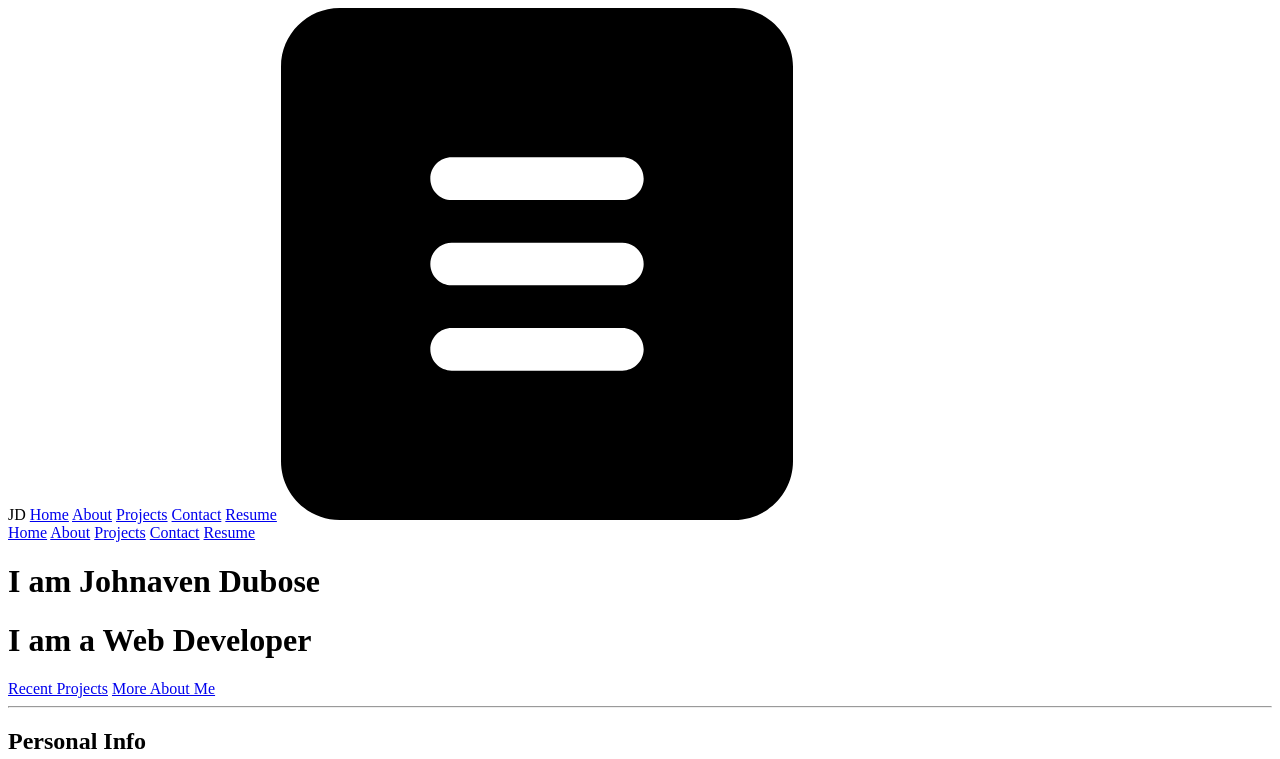
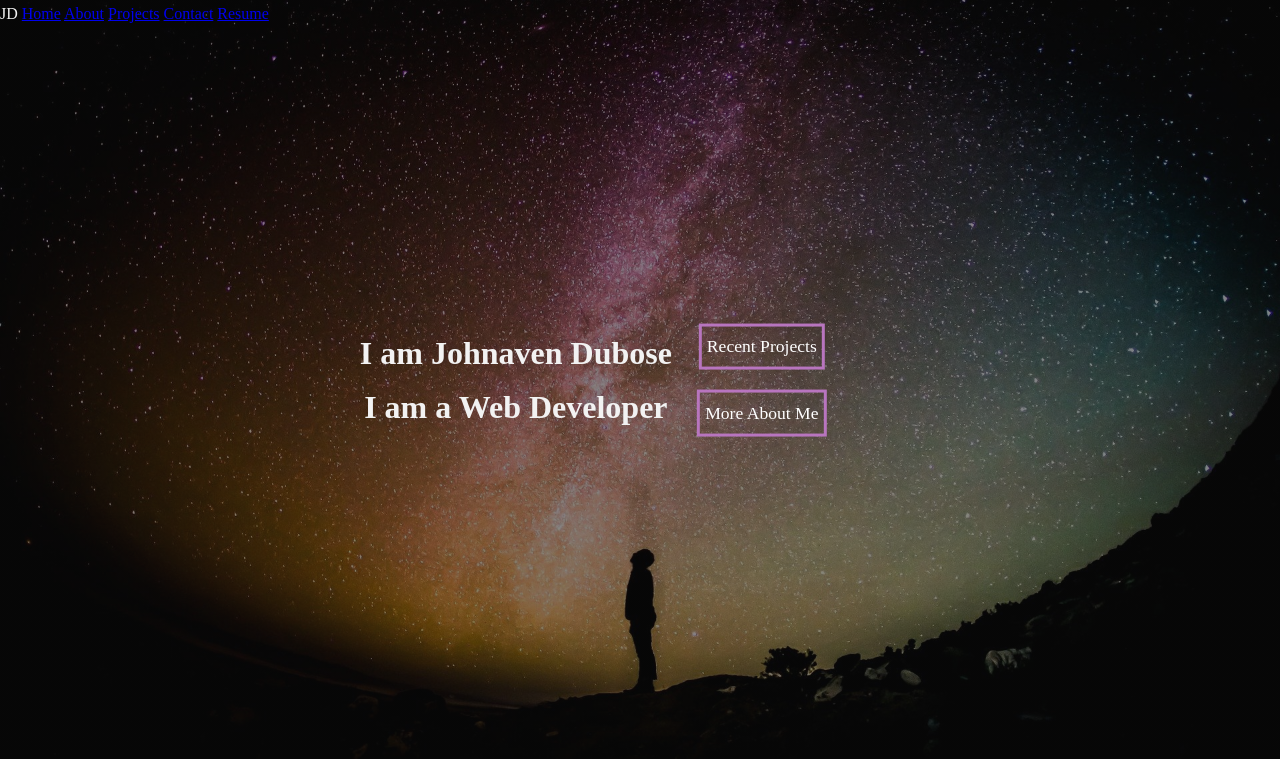
Before and after one commit to Dubosej1/portfolio-site, a website: page index.html in a window 1280 px wide. Shown: the top 759 px of the page. Drawn offline with nearby package versions, Linux system fonts and the light colour scheme; files that its build step writes are made by us from their sources; a web font is replaced by a local one.

Commit message:
Styled header__container and its child elements in CSS

```diff
--- a/index.html
+++ b/index.html
@@ -18,7 +18,7 @@
     <div class="nav">
       <span class="nav__logo">JD</span>
       <span class="nav__links-container">
-        <a class="nav__link link__headerheader" href="#header">Home</a>
+        <a class="nav__link link__header header" href="#header">Home</a>
         <a class="nav__link link__about about" href="#about">About</a>
         <a class="nav__link link__ projects projects" href="#projects">Projects</a>
         <a class="nav__link link__contact contact" href="#contact">Contact</a>
--- a/sass/main.scss
+++ b/sass/main.scss
@@ -0,0 +1,83 @@
+* {
+    margin: 0;
+    padding: 0;
+    box-sizing: border-box;
+}
+
+html {
+    font-size: 62.5%;
+    scroll-behavior: smooth;
+}
+
+body {
+    font-family: "Average", serif;
+    font-weight: 400;
+    font-size: 1.6em;
+    line-height: 1.7;
+    color: #5f5f5f;
+}
+
+#header {
+    width: 100vw;
+    height: 95vh;
+    position: relative;
+
+    background-image: linear-gradient(
+        to right bottom,
+        rgba(13, 13, 13, 0.5),
+        rgba(13, 13, 13, 0.5)
+      ),
+      url("images/bg-milky-way.jpg");
+    background-size: cover;
+    background-position: center;
+    color: #f2f2f2;
+}
+
+.header {
+    &__container {
+         display: flex;
+         justify-content: space-around;
+         align-items: center;
+
+         position: absolute;
+         top: 50%;
+         left: 50%;
+         transform: translate(-60%, -50%);
+    }
+
+    &__title-container {
+        display: flex;
+        flex-direction: column;
+        align-items: center;
+        white-space: nowrap;
+    }
+
+    &__link-container {
+        display: flex;
+        flex-direction: column;
+        align-items: center;
+        margin-left: 2.5rem;
+    }
+
+    &__link {
+        margin: 1rem 0;
+        background: none;
+        font-family: "Average";
+        border: 3px solid #b875bf;
+        color: white;
+        padding: 0.3em;
+        //font-size: 18px
+        font-size: 1.1em;
+        white-space: nowrap;
+        text-align: center;
+        text-decoration: none;
+    }
+}
+
+.mobile-nav {
+    display:none;
+}
+
+.btn__mobile-nav {
+    display:none;
+}
```
